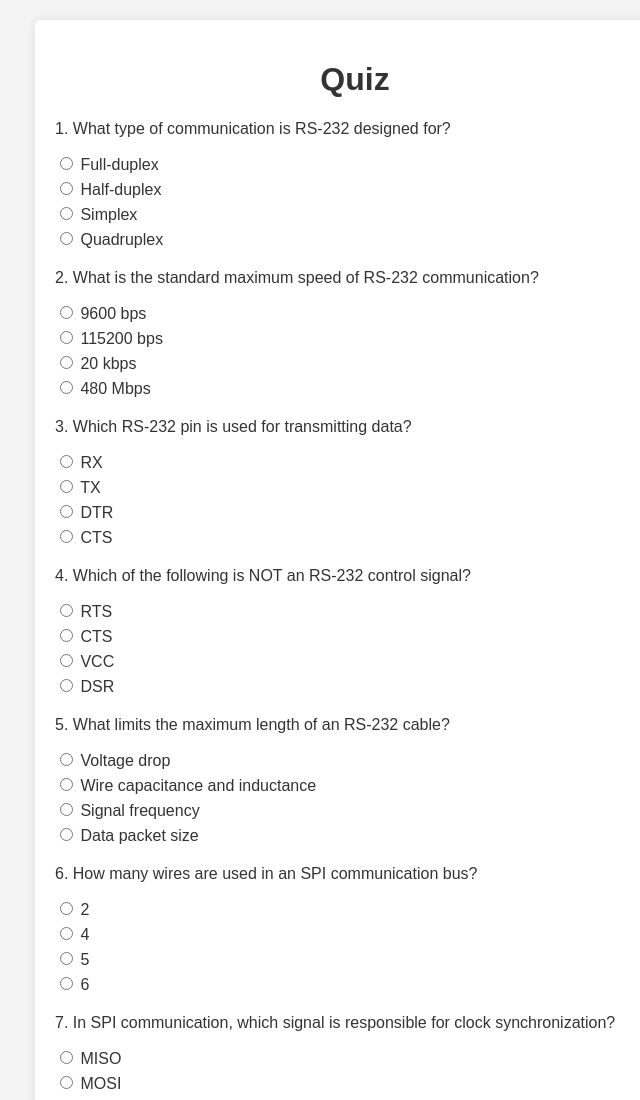
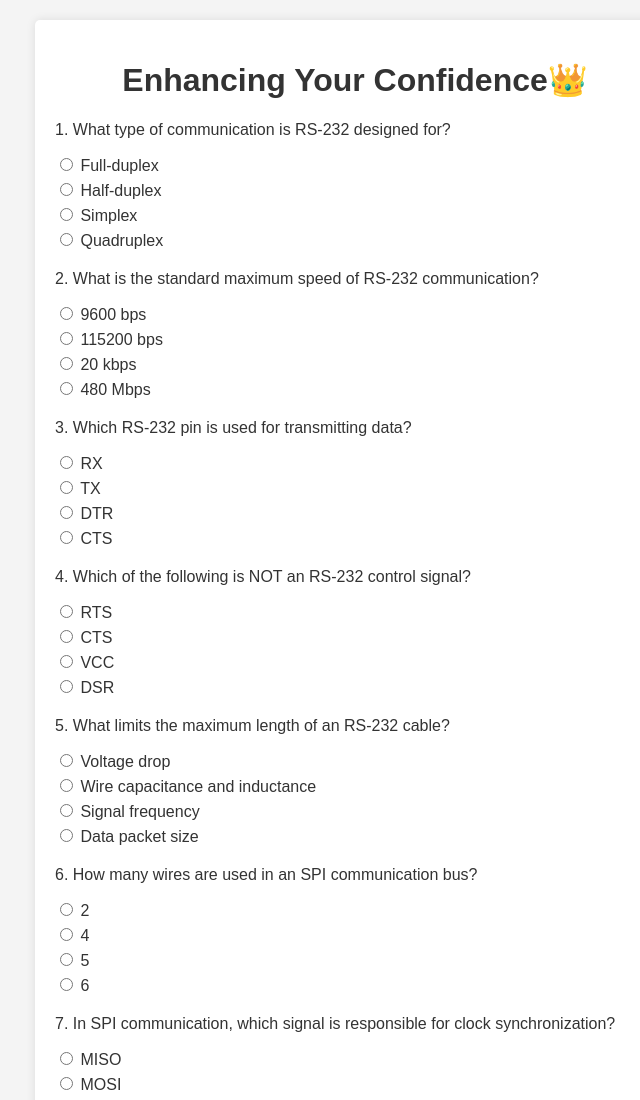
Before and after one commit to adityagopal1807/Iot3, a plain HTML site: page index.html in a window 1280 px wide. Shown: the top 1100 px of the page, without its empty margins (285-925 px from the left). Drawn offline with Linux system fonts and the light colour scheme.

Commit message:
Update index.html

```diff
--- a/index.html
+++ b/index.html
@@ -55,7 +55,7 @@
 <body>
 
 <div class="quiz-container">
-    <h1>Quiz</h1>
+    <h1>Enhancing Your Confidence👑</h1>
     <form id="quizForm">
         <!-- Questions will be injected here -->
     </form>
```
